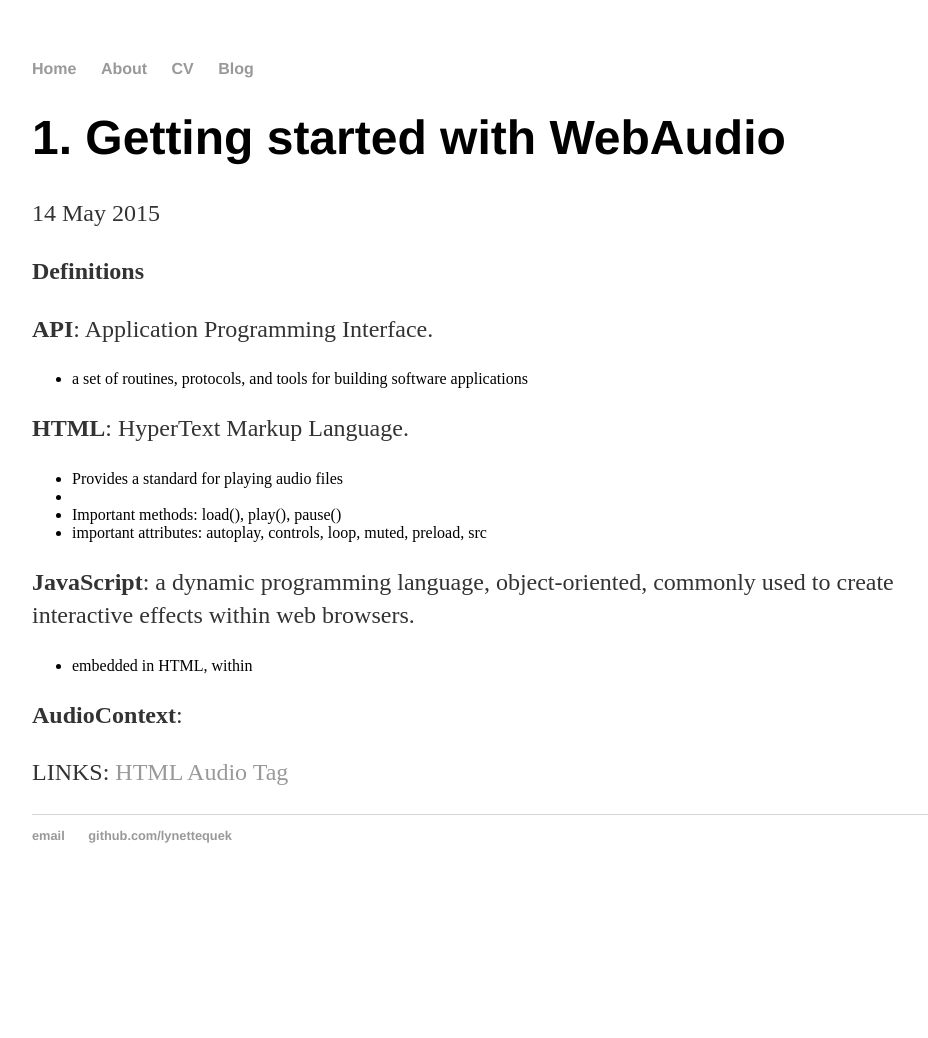
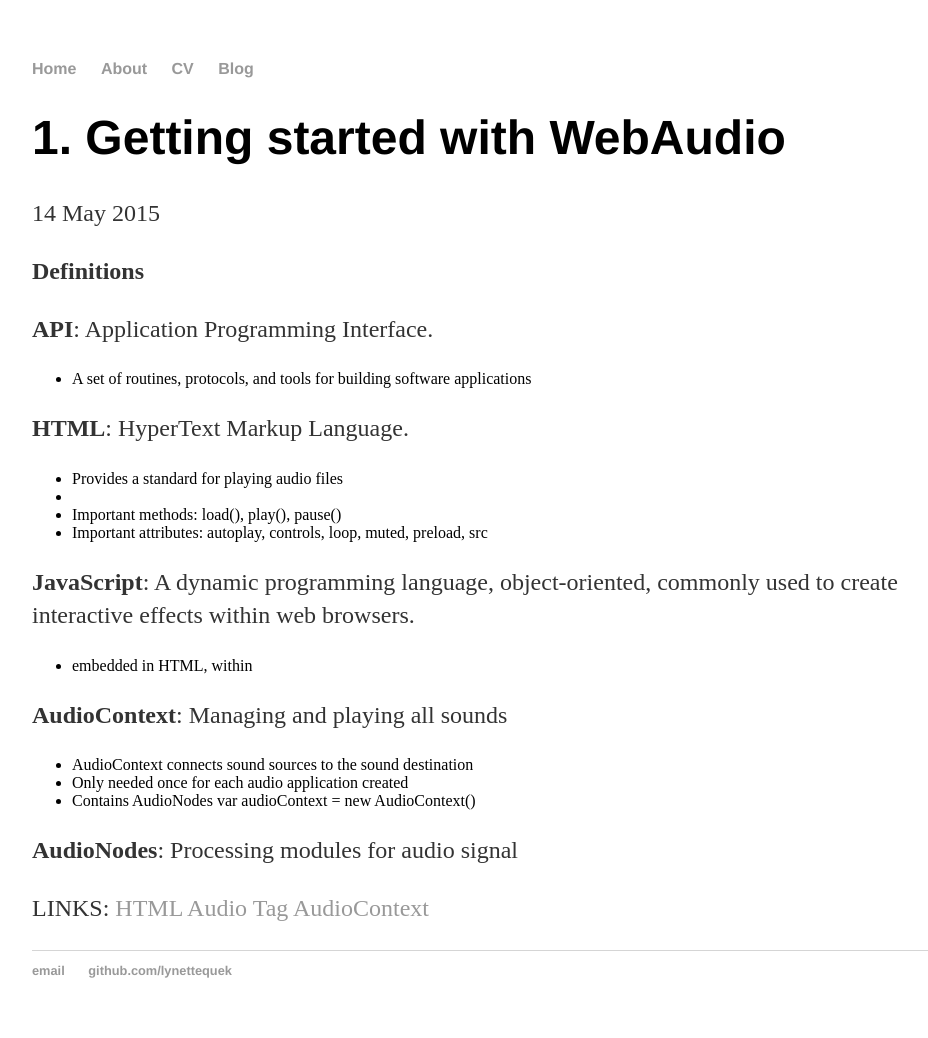
Before and after one commit to lynettequek/lynettequek.github.io, a Jekyll site: the page built from _posts/2015-05-14-WebAudio-Blog-1.md, in a window 1280 px wide. Shown: the whole page, without its empty margins (160-1088 px from the left). Built offline with Jekyll 4.4.1, drawn with Linux system fonts in a browser that asks for light colours; before the commit the page ends 903 px from its top, so only the background shows below that.

Commit message:
Update 2015-05-14-WebAudio-Blog-1.md

```diff
--- a/_posts/2015-05-14-WebAudio-Blog-1.md
+++ b/_posts/2015-05-14-WebAudio-Blog-1.md
@@ -7,19 +7,25 @@ date: 2015-05-14
 **Definitions**
 
 **API**: Application Programming Interface.
-- a set of routines, protocols, and tools for building software applications
+- A set of routines, protocols, and tools for building software applications
 
 **HTML**: HyperText Markup Language.
 - Provides a standard for playing audio files
 - <audio> tag specifies a standard way to embed audio in a web page
 - Important methods: load(), play(), pause()
-- important attributes: autoplay, controls, loop, muted, preload, src
+- Important attributes: autoplay, controls, loop, muted, preload, src
 
-
-**JavaScript**: a dynamic programming language, object-oriented, commonly used to create interactive effects within web browsers.
+**JavaScript**: A dynamic programming language, object-oriented, commonly used to create interactive effects within web browsers.
 - embedded in HTML, within <script> tags
 
-**AudioContext**:
+**AudioContext**: Managing and playing all sounds
+- AudioContext connects sound sources to the sound destination
+- Only needed once for each audio application created
+- Contains AudioNodes
+var audioContext = new AudioContext()
+
+**AudioNodes**: Processing modules for audio signal
 
 LINKS:
 [HTML Audio Tag](http://www.w3schools.com/htmL/html5_audio.asp)
+[AudioContext](http://www.html5rocks.com/en/tutorials/webaudio/intro/)
```
